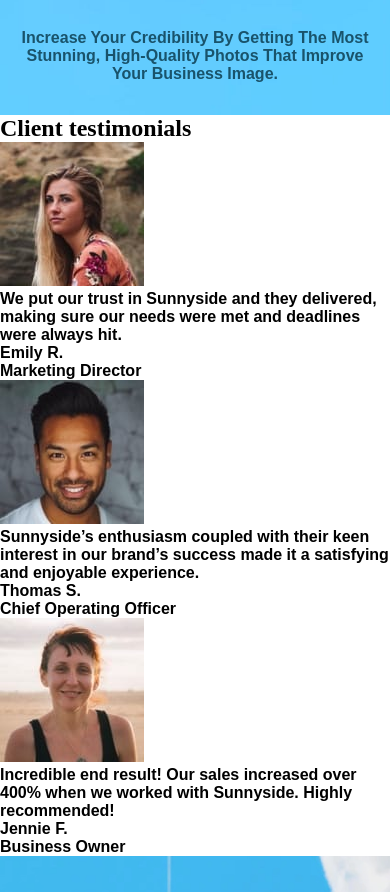
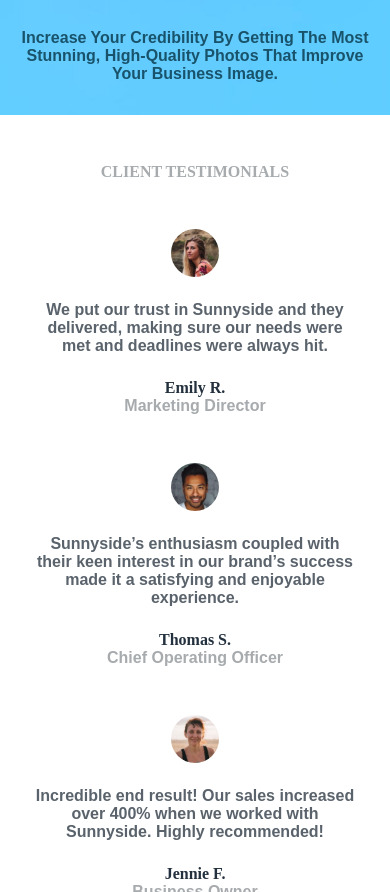
Before and after one commit to w3bdev1/landing-sunnyside, a plain HTML site: page index.html in a window 390 px wide. Shown: the part 3131-4023 px from the top of the page. Drawn offline with Linux system fonts and the light colour scheme.

Commit message:
Mobile: Testimonial Section

```diff
--- a/index.html
+++ b/index.html
@@ -63,13 +63,11 @@
 				</section>
 			</div>
 
-			<article class="testinomials">
-				<h1 class="testinomials-header">Client testimonials</h1>
+			<article class="testimonials">
+				<h1 class="testimonials-header">Client testimonials</h1>
 				<div>
 					<section class="testimonial">
-						<div class="tetimonial-image">
-							<img src="./images/image-emily.jpg" alt="Image Emily">
-						</div>
+						<img class="testimonial-image"src="./images/image-emily.jpg" alt="Image Emily">
 						<p class="testimonial-body">We put our trust in Sunnyside and they delivered, making sure our needs were met and deadlines were always hit.</p>
 						<div class="testinomial-profile">
 							<p class="testimonial-profile--name">Emily R.</p>
@@ -78,9 +76,7 @@
 					</section>
 
 					<section class="testimonial">
-						<div class="tetimonial-image">
-							<img src="./images/image-thomas.jpg" alt="Image Thomas">
-						</div>
+						<img class="testimonial-image" src="./images/image-thomas.jpg" alt="Image Thomas">
 						<p class="testimonial-body">Sunnyside’s enthusiasm coupled with their keen interest in our brand’s success made it a satisfying and enjoyable experience.</p>
 						<div class="testinomial-profile">
 							<p class="testimonial-profile--name">Thomas S.</p>
@@ -88,9 +84,7 @@
 						</div>
 					</section>
 					<section class="testimonial">
-						<div class="tetimonial-image">
-							<img src="./images/image-jennie.jpg" alt="Image Jennie">
-						</div>
+						<img class="testimonial-image" src="./images/image-jennie.jpg" alt="Image Jennie">
 						<p class="testimonial-body">Incredible end result! Our sales increased over 400% when we worked with Sunnyside. Highly recommended!</p>
 						<div class="testinomial-profile">
 							<p class="testimonial-profile--name">Jennie F.</p>
--- a/style.css
+++ b/style.css
@@ -36,8 +36,11 @@
 	text-decoration: none;
 }
 
-h1 {
+h1,
+.feature-content--link,
+.testimonial-profile--name {
 	font-family: Fraunces, serif;
+	font-weight: 900;
 }
 
 header {
@@ -87,7 +90,6 @@
 
 .feature-content--heading,
 .feature-content--link {
-	font-family: Fraunces, serif;
 	font-weight: 900;
 	color: var(--clr-blue-des);
 }
@@ -149,3 +151,41 @@
 	background-image: url(./images/mobile/image-photography.jpg);
 	color: var(--clr-blue-photography);
 }
+
+.testimonials {
+	margin: 3rem auto;
+	padding: 0 2rem;
+}
+
+.testimonials-header {
+	text-transform: uppercase;
+	text-align: center;
+	font-size: 1rem;
+	color: var(--clr-blue-grayish-1);
+}
+
+.testimonial {
+	margin-top: 3rem;
+	display: grid;
+	place-items: center;
+	gap: 1.5rem;
+	text-align: center;
+}
+
+.testimonial-image {
+	height: 3rem;
+	width: 3rem;
+	border-radius: 50%;
+}
+
+.testimonial-body {
+	color: var(--clr-blue-grayish-3);
+}
+
+.testimonial-profile--name {
+	color: var(--clr-blue-des);
+}
+
+.testominal-profile--designation {
+	color: var(--clr-blue-grayish-1);
+}
```
